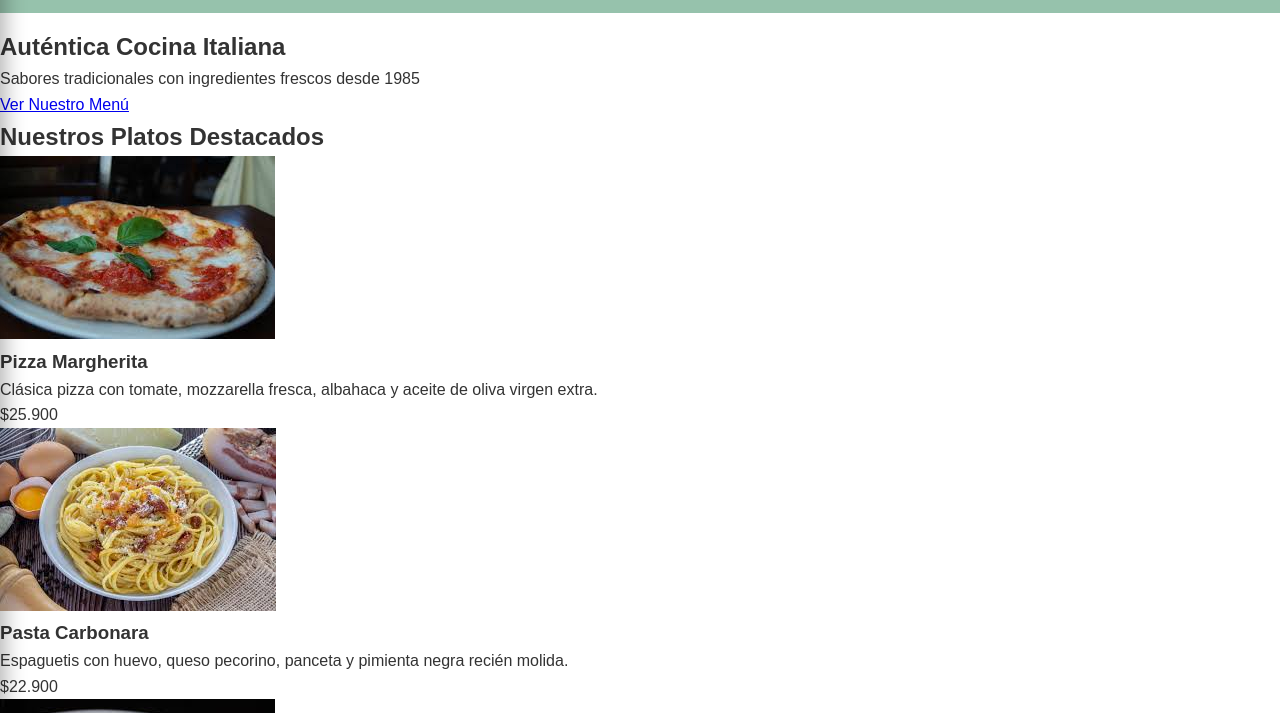
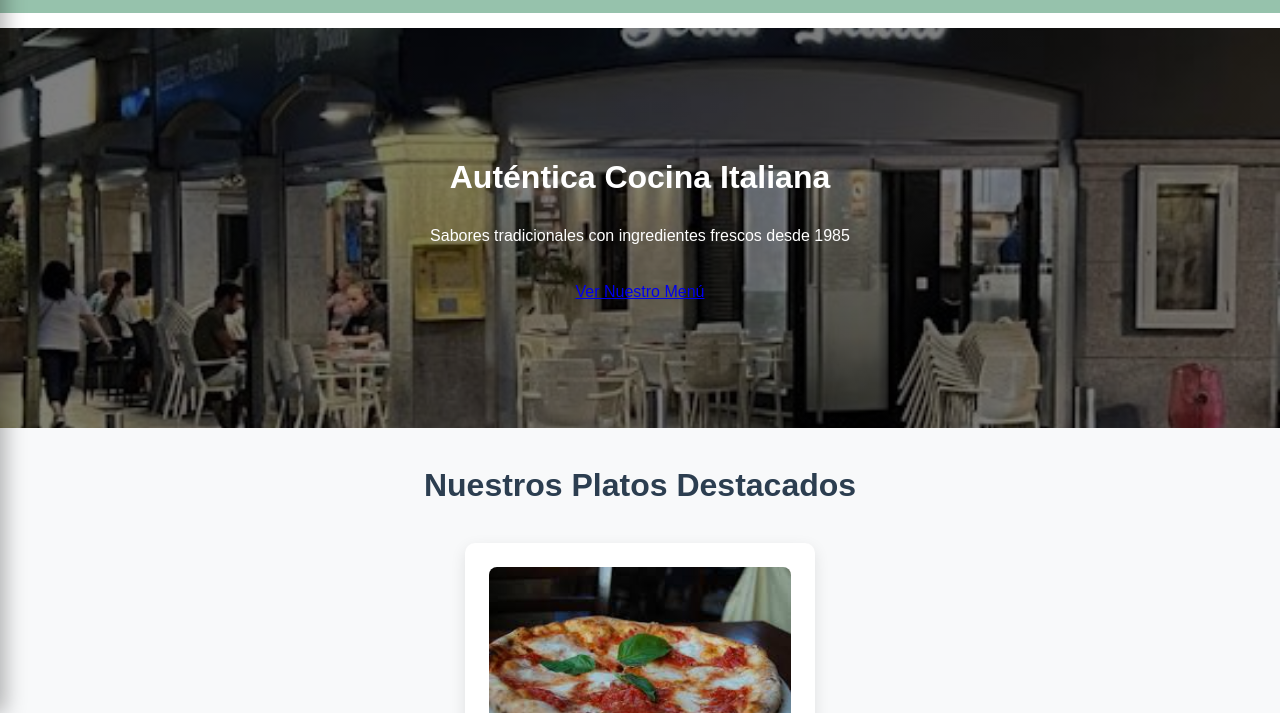
Before and after one commit to Gerb-istpa/responsive, a plain HTML site: page index.html in a window 1280 px wide. Shown: the part 87-800 px from the top of the page. Drawn offline with Linux system fonts and the light colour scheme.

Commit message:
66%  de avqnce del css

```diff
--- a/estilos.css
+++ b/estilos.css
@@ -143,3 +143,102 @@ body {
         }
     }
 }
+
+.nav-toggle:checked~.hero,
+.nav-toggle:checked~.menu-destacado,
+.nav-toggle:checked~.sobre-nosotros,
+.nav-toggle:checked~.footer {
+    transform: translateX(70%);
+}
+
+.hero {
+    background: linear-gradient(rgba(0, 0, 0, 0.5), rgba(0, 0, 0, 0.5)),
+        url("imagenes/hero3.jpg") center/cover;
+    height: 50vh;
+    min-height: 400px;
+    width: 100%;
+    display: flex;
+    align-items: center;
+    justify-content: center;
+    text-align: center;
+    color: white;
+
+    & .hero-content {
+        & h1 {
+            font-size: 2rem;
+            margin-bottom: 1.25rem;
+        }
+
+        & p {
+            font-size: 1rem;
+            margin-bottom: 1.875rem;
+            padding: 0 1rem;
+        }
+    }
+}
+
+.menu-destacado {
+    padding: 2rem 1rem;
+    background-color: #f8f9fa;
+    width: 100%;
+
+    .section-title {
+        text-align: center;
+        font-size: 2rem;
+        margin-bottom: 2rem;
+        color: #2c3e50;
+    }
+
+    .menu-grid {
+        display: flex;
+        flex-direction: column;
+        gap: 1.5rem;
+        align-items: center;
+        max-width: 1200px;
+        margin: 0 auto;
+
+        .menu-item {
+            background: white;
+            border-radius: 10px;
+            box-shadow: 0 5px 15px rgba(0, 0, 0, 0.1);
+            padding: 1.5rem;
+            text-align: center;
+            width: 100%;
+            max-width: 350px;
+            transition: transform 0.3s ease;
+
+            &:hover {
+                transform: translateY(-5px);
+                box-shadow: 0 8px 25px rgba(0, 0, 0, 0.15);
+            }
+
+            & img {
+                width: 100%;
+                height: auto;
+                max-height: 200px;
+                object-fit: cover;
+                border-radius: 8px;
+                margin-bottom: 1rem;
+            }
+
+            & h3 {
+                font-size: 1.5rem;
+                margin-bottom: 0.875rem;
+                color: #2c3e50;
+            }
+
+            & p {
+                font-size: 1rem;
+                color: #666;
+                margin-bottom: 1.25rem;
+                line-height: 1.6;
+            }
+
+            & .precio {
+                font-size: 1.375rem;
+                font-weight: bold;
+                color: #e74c3c;
+            }
+        }
+    }
+}
```
